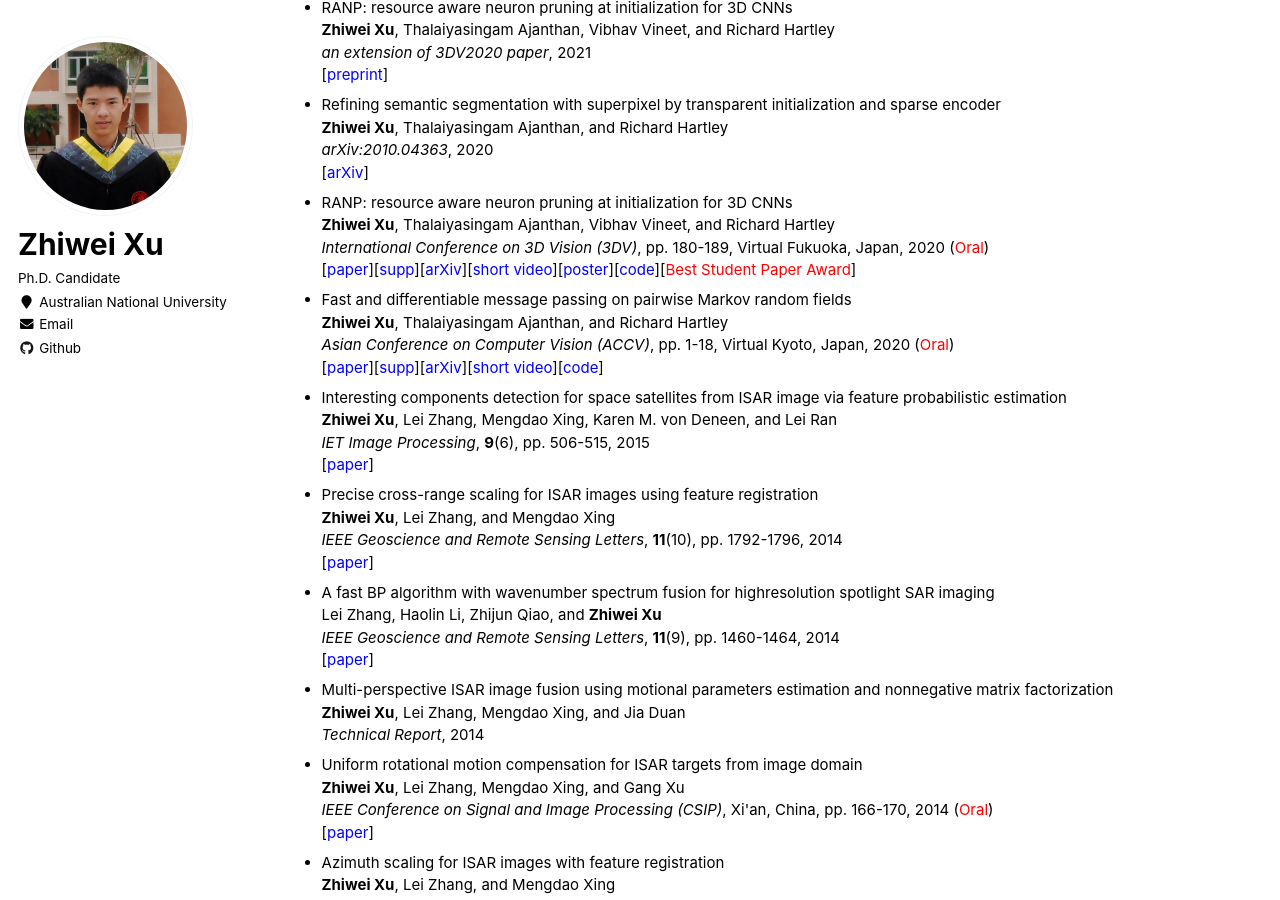
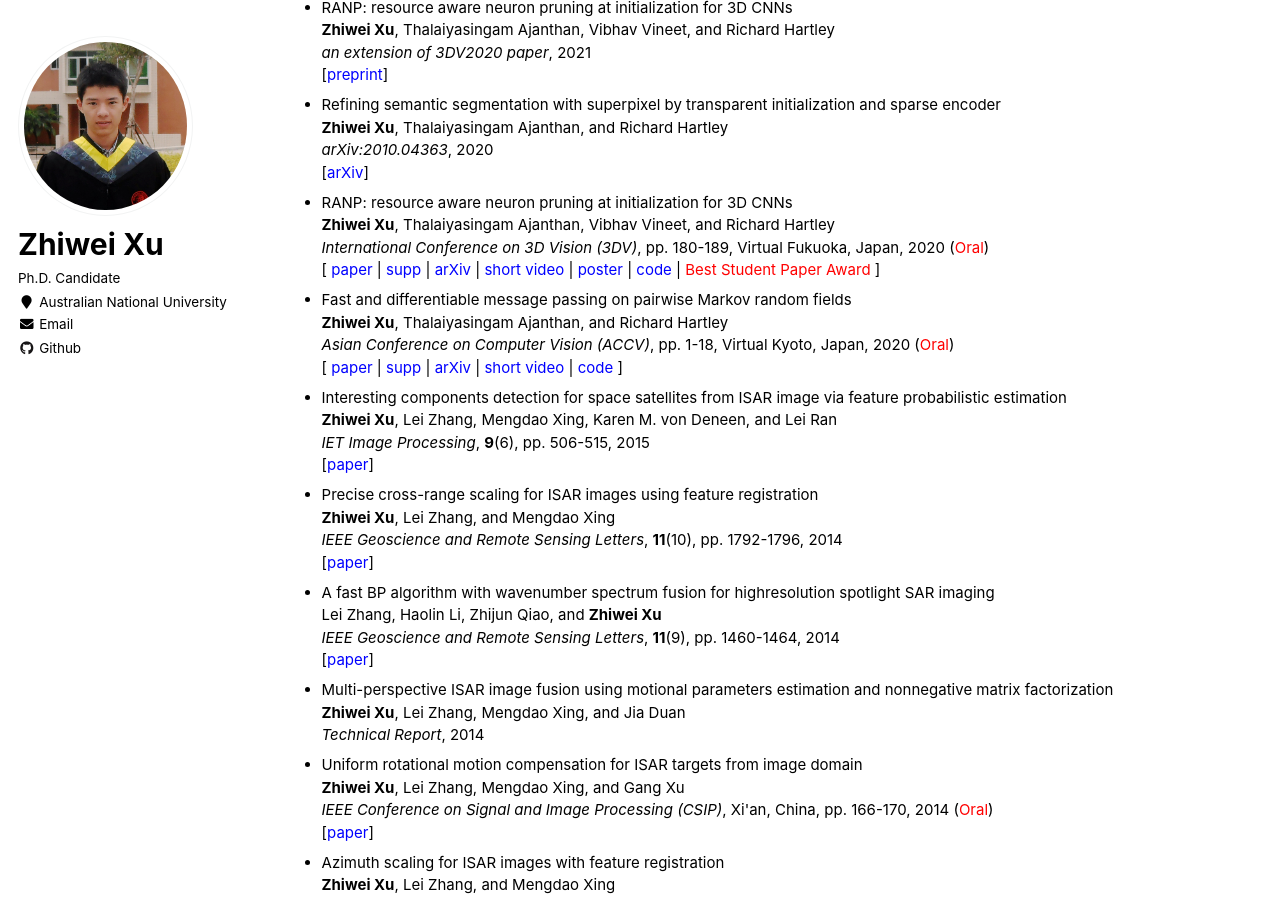
Before and after one commit to zwxu064/zwxu064.github.io, a Jekyll site: the page built from _pages/about.html, in a window 1280 px wide and 900 px high, scrolled down 1173 px. Built offline with Jekyll 4.4.1, drawn with Linux system fonts in a browser that asks for light colours.

Commit message:
Update about.html

```diff
--- a/_pages/about.html
+++ b/_pages/about.html
@@ -63,13 +63,13 @@ redirect_from:
   <li><div>RANP: resource aware neuron pruning at initialization for 3D CNNs</div>
       <div><strong>Zhiwei Xu</strong>, Thalaiyasingam Ajanthan, Vibhav Vineet, and Richard Hartley</div>
       <div><i>International Conference on 3D Vision (3DV)</i>, pp. 180-189, Virtual Fukuoka, Japan, 2020 (<span style="color:red">Oral</span>)</div>
-      <div>[<a href="./files/RANP.pdf" target="_blank">paper</a>][<a href="./files/RANP_supp.pdf" target="_blank">supp</a>][<a href="https://arxiv.org/abs/2010.02488" target="_blank">arXiv</a>][<a href="https://www.youtube.com/watch?v=KadydhOJnBE&t=71s" target="_blank">short video</a>][<a href="https://bn1302files.storage.live.com/y4mWIjIxN9_5CKv26bp4qUefzUNf0gCtJp_7g5OwkXe9JoVyKO-AvkGHnkp4oH4DXiJOsjwvjOl5Fy55eF4umP-BPDw6IRqEDrdL-eLQF9P1EJJM6XrWsbHECHTMb_85DMCIappEaVgmkQIIIUbfQiKp7utp_IWM9nR_KtYul_c8zfj5lYkyPG-9mGz-hml-Nbh?width=10368&height=6912&cropmode=none" target="_blank">poster</a>][<a href="https://github.com/zwxu064/RANP.git" target="_blank">code</a>][<span style="color:red">Best Student Paper Award</span>]</div>
+      <div>[ <a href="./files/RANP.pdf" target="_blank">paper</a> | <a href="./files/RANP_supp.pdf" target="_blank">supp</a> | <a href="https://arxiv.org/abs/2010.02488" target="_blank">arXiv</a> | <a href="https://www.youtube.com/watch?v=KadydhOJnBE&t=71s" target="_blank">short video</a> | <a href="https://bn1302files.storage.live.com/y4mWIjIxN9_5CKv26bp4qUefzUNf0gCtJp_7g5OwkXe9JoVyKO-AvkGHnkp4oH4DXiJOsjwvjOl5Fy55eF4umP-BPDw6IRqEDrdL-eLQF9P1EJJM6XrWsbHECHTMb_85DMCIappEaVgmkQIIIUbfQiKp7utp_IWM9nR_KtYul_c8zfj5lYkyPG-9mGz-hml-Nbh?width=10368&height=6912&cropmode=none" target="_blank">poster</a> | <a href="https://github.com/zwxu064/RANP.git" target="_blank">code</a> | <span style="color:red">Best Student Paper Award</span> ]</div>
   </li>
 
   <li><div>Fast and differentiable message passing on pairwise Markov random fields</div>
       <div><strong>Zhiwei Xu</strong>, Thalaiyasingam Ajanthan, and Richard Hartley</div>
       <div><i>Asian Conference on Computer Vision (ACCV)</i>, pp. 1-18, Virtual Kyoto, Japan, 2020 (<span style="color:red">Oral</span>)</div>
-      <div>[<a href="./files/MPLayers.pdf" target="_blank">paper</a>][<a href="./files/MPLayers_supp.pdf" target="_blank">supp</a>][<a href="https://arxiv.org/abs/1910.10892" target="_blank">arXiv</a>][<a href="https://www.youtube.com/watch?v=ZM1SRlVu17E" target="_blank">short video</a>][<a href="https://github.com/zwxu064/MPLayers.git" target="_blank">code</a>]</div>
+      <div>[ <a href="./files/MPLayers.pdf" target="_blank">paper</a> | <a href="./files/MPLayers_supp.pdf" target="_blank">supp</a> | <a href="https://arxiv.org/abs/1910.10892" target="_blank">arXiv</a> | <a href="https://www.youtube.com/watch?v=ZM1SRlVu17E" target="_blank">short video</a> | <a href="https://github.com/zwxu064/MPLayers.git" target="_blank">code</a> ]</div>
   </li>
 
   <li><div>Interesting components detection for space satellites from ISAR image via feature probabilistic estimation</div>
```
